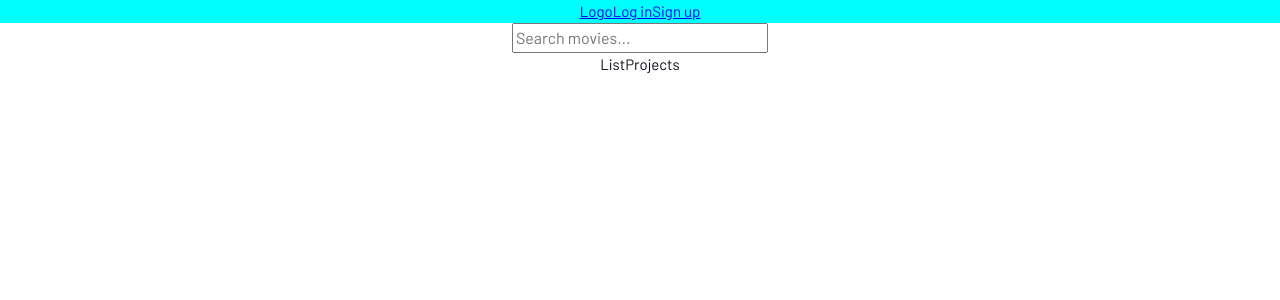
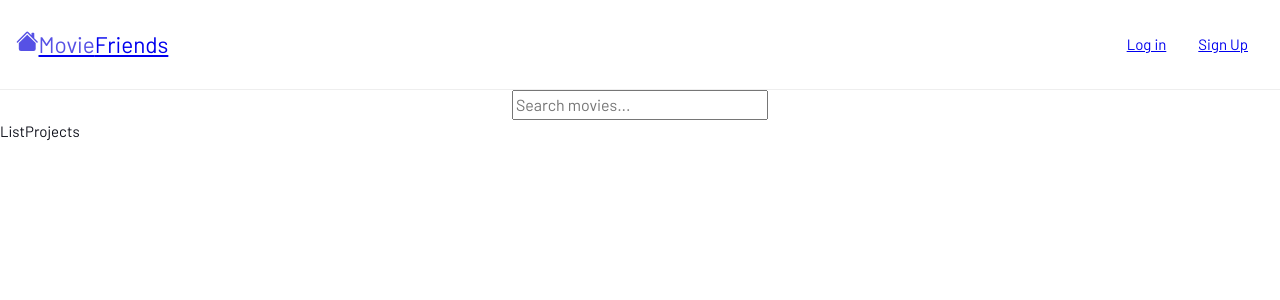
Before and after one commit to joaonacho/project3-client, a React (Create React App) app: page / in a window 1280 px wide. Shown: the top 300 px of the page. Built offline with nearby package versions, Linux system fonts and the light colour scheme; a web font is replaced by a local one.

Commit message:
WIP Navbar

```diff
--- a/src/App.scss
+++ b/src/App.scss
@@ -1,35 +1,35 @@
-.App {
-  text-align: center;
-}
+// .App {
+//   text-align: center;
+// }
 
-.App-logo {
-  height: 40vmin;
-  pointer-events: none;
-}
+// .App-logo {
+//   height: 40vmin;
+//   pointer-events: none;
+// }
 
-@media (prefers-reduced-motion: no-preference) {
-  .App-logo {
-    animation: App-logo-spin infinite 20s linear;
-  }
-}
+// @media (prefers-reduced-motion: no-preference) {
+//   .App-logo {
+//     animation: App-logo-spin infinite 20s linear;
+//   }
+// }
 
-.App-link {
-  color: #61dafb;
-}
+// .App-link {
+//   color: #61dafb;
+// }
 
-@keyframes App-logo-spin {
-  from {
-    transform: rotate(0deg);
-  }
-  to {
-    transform: rotate(360deg);
-  }
-}
+// @keyframes App-logo-spin {
+//   from {
+//     transform: rotate(0deg);
+//   }
+//   to {
+//     transform: rotate(360deg);
+//   }
+// }
 
-.nav-active {
-  color: red;
-}
+// .nav-active {
+//   color: red;
+// }
 
-.nav-inactive {
-  color: blue;
-}
+// .nav-inactive {
+//   color: blue;
+// }
--- a/src/components/Navbar.js
+++ b/src/components/Navbar.js
@@ -1,7 +1,10 @@
-import React from "react";
+import React, { useState } from "react";
 import { NavLink, useLocation } from "react-router-dom";
 import { useContext } from "react";
 import { UserContext } from "../context/user.context";
+import { HiOutlineMenuAlt4 } from "react-icons/hi";
+import { FaRegTimesCircle } from "react-icons/fa";
+import { BsFillHouseFill } from "react-icons/bs";
 
 import "./navbar.scss";
 
@@ -9,84 +12,145 @@ export const Navbar = () => {
   const { isLoggedIn, user, logoutUser } = useContext(UserContext);
   let location = useLocation();
 
+  const [click, setClick] = useState(false);
+  const handleClick = () => setClick(!click);
+
   return (
     <nav className="navbar">
-      <div className="navbar-container">
+      <div className="container">
         <NavLink className="navbar-icons navbar-logo" to="/homepage">
-          Logo
+          <h1>
+            <span>
+              <BsFillHouseFill />
+              Movie
+            </span>
+            Friends
+          </h1>
         </NavLink>
 
+        {isLoggedIn && <button onClick={logoutUser}>Logout</button>}
+        <ul className={click ? "nav-menu active" : "nav-menu"}>
           {isLoggedIn && (
             <>
-            <NavLink
-              className={({ isActive }) =>
-                isActive ? "nav-active" : "nav-inactive"
-              }
-              to="/projects"
-            >
-              Feed
-            </NavLink>
-
-            <NavLink className="navbar-icons navbar-profile" to="/profile">
-              My Profile
-            </NavLink>
-
-            <NavLink className="navbar-icons navbar-explore" to="/profile">
-              Explore
-            </NavLink>
-
-            <NavLink className="navbar-icons navbar-findfriends" to="/profile">
-              Find Friends
-            </NavLink>
-
-            {location.pathname !== `/profile/${user.username}` &&
-              location.pathname !== `/profile/${user.username}/edit` && (
-                <div>
-                  <img
-                    src={user.profileImg}
-                    alt="profilepic"
-                    style={{
-                      width: "80px",
-                      height: "80px",
-                      borderRadius: "50%",
-                    }}
-                  />
-                </div>
-              )}
-            <button onClick={logoutUser}>Logout</button>
-
-            <NavLink
-              className={({ isActive }) =>
-                isActive ? "nav-active" : "nav-inactive"
-              }
-              to={`/profile/${user.username}`}
-            >
-              My Profile
-            </NavLink>
+              <li>
+                <NavLink to="/projects">Feed</NavLink>
+              </li>
+              <li>
+                <NavLink to="/projects">My Profile</NavLink>
+              </li>
+              <li>
+                <NavLink to="/projects">Explore</NavLink>
+              </li>
+              <li>
+                <NavLink to="/projects">Find Friends</NavLink>
+              </li>
             </>
           )}
-
           {!isLoggedIn && (
             <>
-            <NavLink
-              className={({ isActive }) =>
-                isActive ? "nav-active" : "nav-inactive"
-              }
-              to="/login"
-            >
-              Log in
-            </NavLink>
-            <NavLink
-              className={({ isActive }) =>
-                isActive ? "nav-active" : "nav-inactive"
-              }
-              to="/signup"
-            >
-              Sign up
-            </NavLink>
+              <li>
+                <NavLink to="/login">Log in</NavLink>
+              </li>
+              <li>
+                <NavLink to="/signup">Sign Up</NavLink>
+              </li>
             </>
           )}
+        </ul>
+
+        <div className="hamburger" onClick={handleClick}>
+          {click ? (
+            <FaRegTimesCircle className="icon" />
+          ) : (
+            <HiOutlineMenuAlt4 className="icon" />
+          )}
+        </div>
       </div>
     </nav>
+
+    // <nav className="navbar">
+    //   <div className="navbar-container">
+    //     <NavLink className="navbar-icons navbar-logo" to="/homepage">
+    //       <h1>
+    //         <span>
+    //           <BsFillHouseFill />
+    //           Movie
+    //         </span>
+    //         Friends
+    //       </h1>
+    //     </NavLink>
+
+    //     {isLoggedIn && (
+    //       <>
+    //         <NavLink
+    //           className={({ isActive }) =>
+    //             isActive ? "nav-active" : "nav-inactive"
+    //           }
+    //           to="/projects"
+    //         >
+    //           Feed
+    //         </NavLink>
+
+    //         <NavLink className="navbar-icons navbar-profile" to="/profile">
+    //           My Profile
+    //         </NavLink>
+
+    //         <NavLink className="navbar-icons navbar-explore" to="/profile">
+    //           Explore
+    //         </NavLink>
+
+    //         <NavLink className="navbar-icons navbar-findfriends" to="/profile">
+    //           Find Friends
+    //         </NavLink>
+
+    //         {location.pathname !== `/profile/${user.username}` &&
+    //           location.pathname !== `/profile/${user.username}/edit` && (
+    //             <div>
+    //               <img
+    //                 src={user.profileImg}
+    //                 alt="profilepic"
+    //                 style={{
+    //                   width: "80px",
+    //                   height: "80px",
+    //                   borderRadius: "50%",
+    //                 }}
+    //               />
+    //             </div>
+    //           )}
+    //         <button onClick={logoutUser}>Logout</button>
+
+    //         <NavLink
+    //           className={({ isActive }) =>
+    //             isActive ? "nav-active" : "nav-inactive"
+    //           }
+    //           to={`/profile/${user.username}`}
+    //         >
+    //           My Profile
+    //         </NavLink>
+    //       </>
+    //     )}
+
+    //     {!isLoggedIn && (
+    //       <>
+    //         <NavLink
+    //           className={({ isActive }) =>
+    //             isActive ? "nav-active" : "nav-inactive"
+    //           }
+    //           to="/login"
+    //         >
+    //           Log in
+    //         </NavLink>
+    //         <NavLink
+    //           className={({ isActive }) =>
+    //             isActive ? "nav-active" : "nav-inactive"
+    //           }
+    //           to="/signup"
+    //         >
+    //           Sign up
+    //         </NavLink>
+    //       </>
+    //     )}
+    //   </div>
+    // </nav>
   );
 };
--- a/src/components/navbar.scss
+++ b/src/components/navbar.scss
@@ -1,9 +1,65 @@
 .navbar {
-  background-color: red;
+  width: 100%;
+  height: 90px;
+  top: 0;
+  left: 0;
+  background-color: #fff;
+  border-bottom: 1px solid #eee;
 }
 
-@media only screen and (min-width: 768px) {
-  .navbar {
-    background-color: aqua;
+.navbar .container {
+  height: 100%;
+  display: flex;
+  justify-content: space-between;
+  align-items: center;
+  padding: 1rem;
+}
+
+.navbar span {
+  color: #5651e5;
+}
+
+.navbar .nav-menu {
+  display: flex;
+}
+
+.navbar li {
+  padding: 1rem;
+  list-style-type: none;
+}
+
+.hamburger {
+  display: none;
+}
+
+.navbar .icon {
+  font-size: 1.5rem;
+}
+
+@media screen and (max-width: 700px) {
+  .hamburger {
+    display: block;
+  }
+
+  .navbar .nav-menu {
+    position: absolute;
+    display: flex;
+    flex-direction: column;
+    align-items: center;
+    top: 90px;
+    right: -100%;
+    height: 100%;
+    width: 100%;
+    background: rgba(255, 255, 255, 0.98);
+    transition: 0.4s ease-in-out;
+    z-index: 10;
+  }
+
+  .navbar .active {
+    right: 0;
+  }
+
+  .navbar .nav-menu li a {
+    font-size: 2rem;
   }
 }
```
Also changed, not shown: 1 other file (tests, documents, lock files or other folders). Lines whose indentation alone changed are shown as unchanged.
